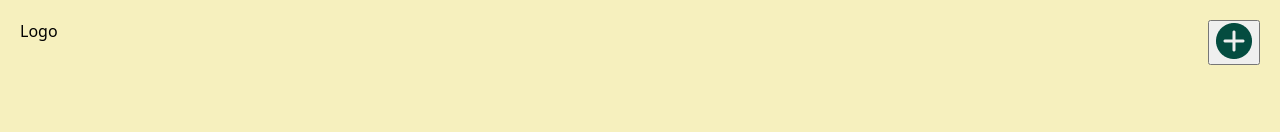
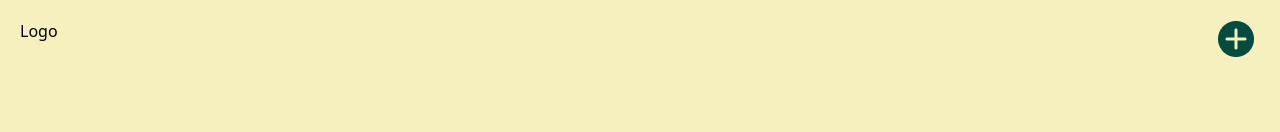
Before and after one commit to Nho89/bons-app-gallery, a React (Vite) app: page / in a window 1280 px wide. Shown: the top 132 px of the page. Built offline with nearby package versions, Linux system fonts and the light colour scheme; data requests are answered from the project's data file.

Commit message:
some changes on CSS

```diff
--- a/src/components/Add.jsx
+++ b/src/components/Add.jsx
@@ -10,7 +10,7 @@ const Add = () => {
 
   return (
     <>
-      <button type="button" onClick={onClick}><img src="./src/assets/Vector-añadir.png" alt="" style={{border:"none", outline: 'none',Decoration: 'none', appearance: 'none'}}/></button>
+      <button type="button" onClick={onClick}  style={{border: "none", outline: "none", background: "none"}}><img src="./src/assets/Vector-añadir.png" alt="" /></button>
     </>
   )
 }
```
Also changed, not shown: src/assets/Vector-añadir.png.
